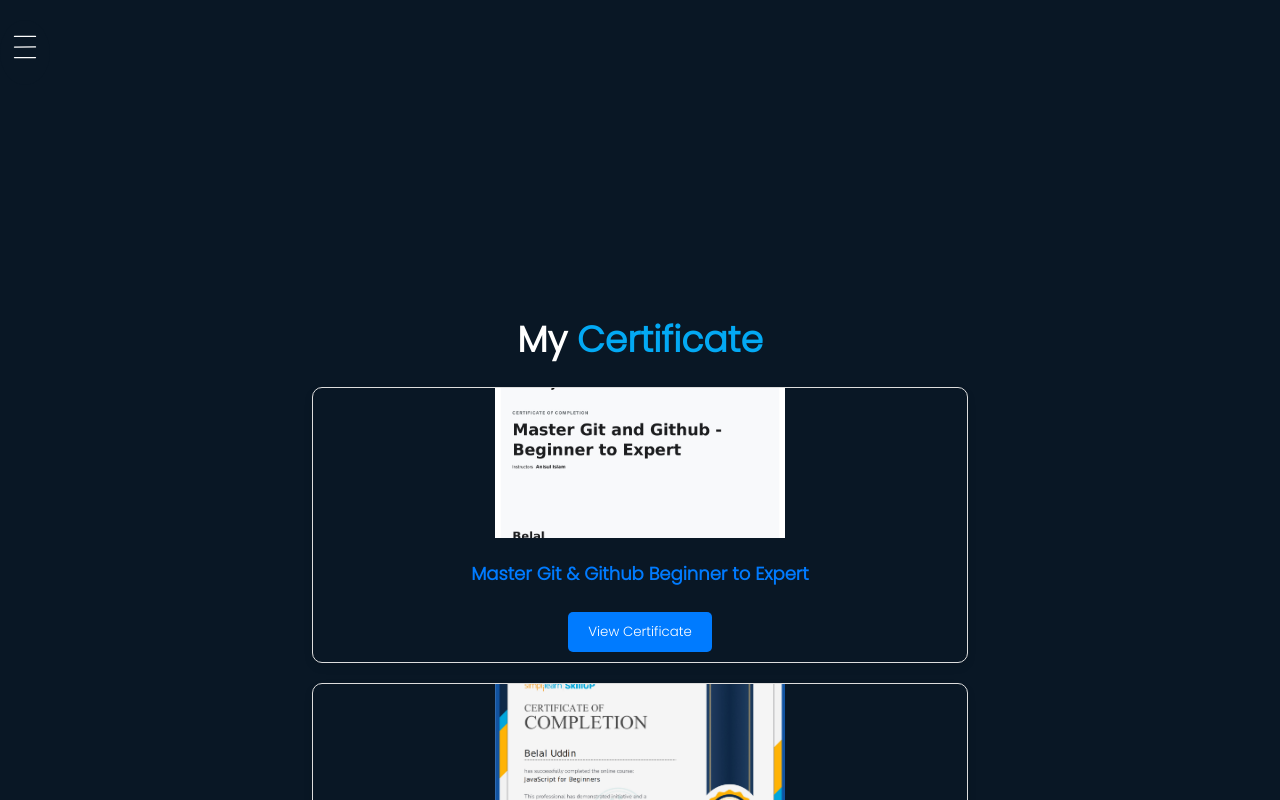
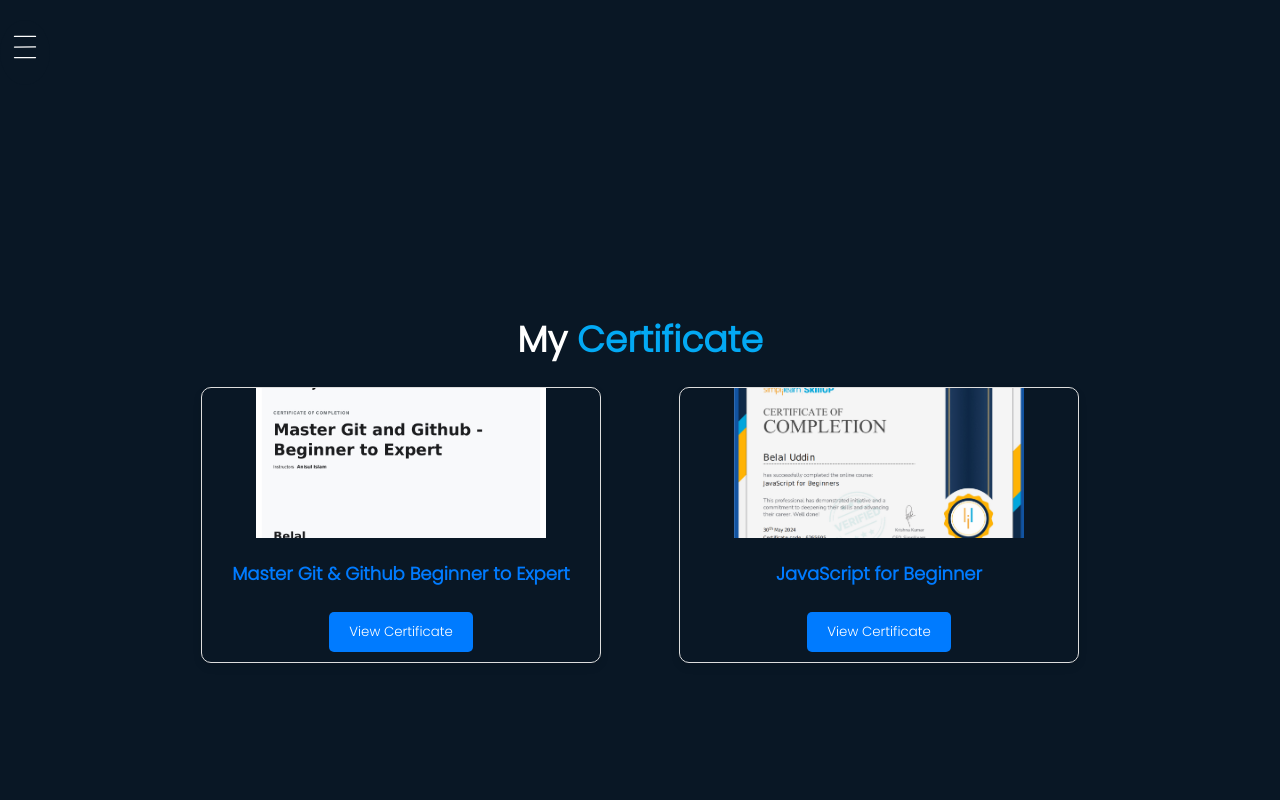
Before and after one commit to coderBelal/my-personal-portfolio, a React (Vite) app: page /certificate in a window 1280 px wide. Shown: the top 800 px of the page. Built offline with nearby package versions, Linux system fonts and the light colour scheme; the HTML template or start-up script is replaced by a standard one.

Commit message:
Update Certificate.css

```diff
--- a/src/Components/Certificate/Certificate.css
+++ b/src/Components/Certificate/Certificate.css
@@ -19,7 +19,7 @@
 }
 
 .card-one {
-  width: 70%;
+  width: 400px;
   border: 1px solid #ddd;
   border-radius: 10px;
   overflow: hidden;
```
